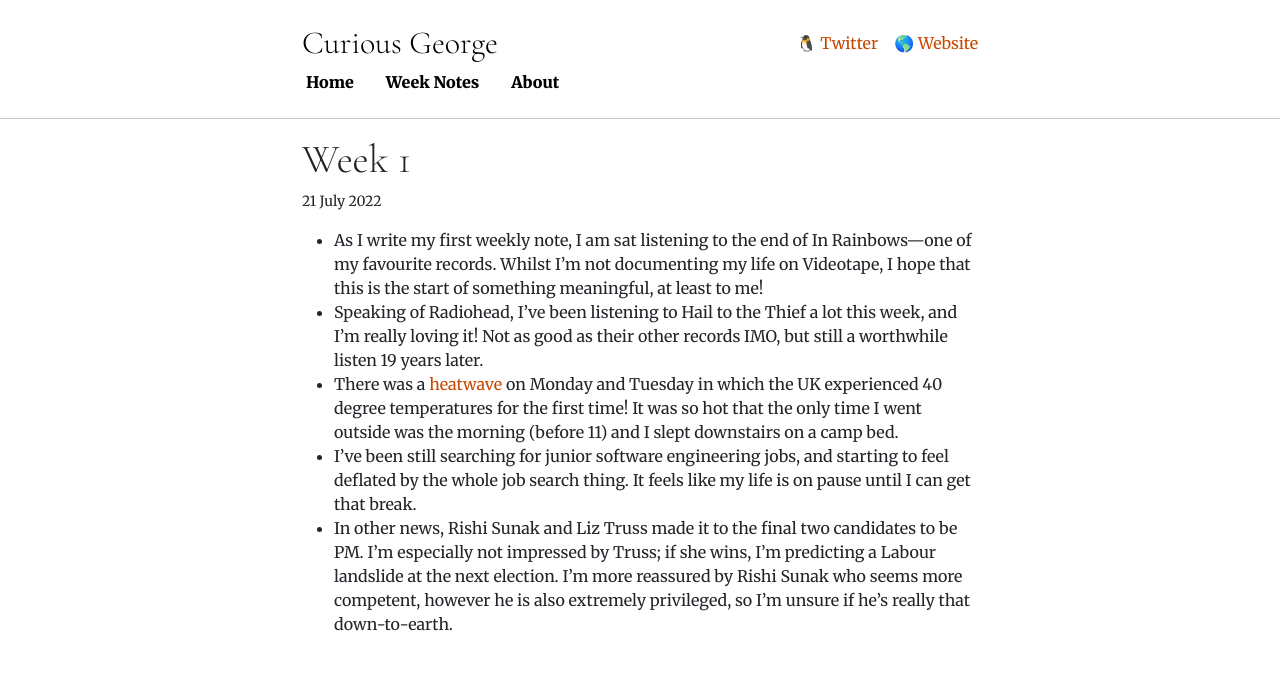
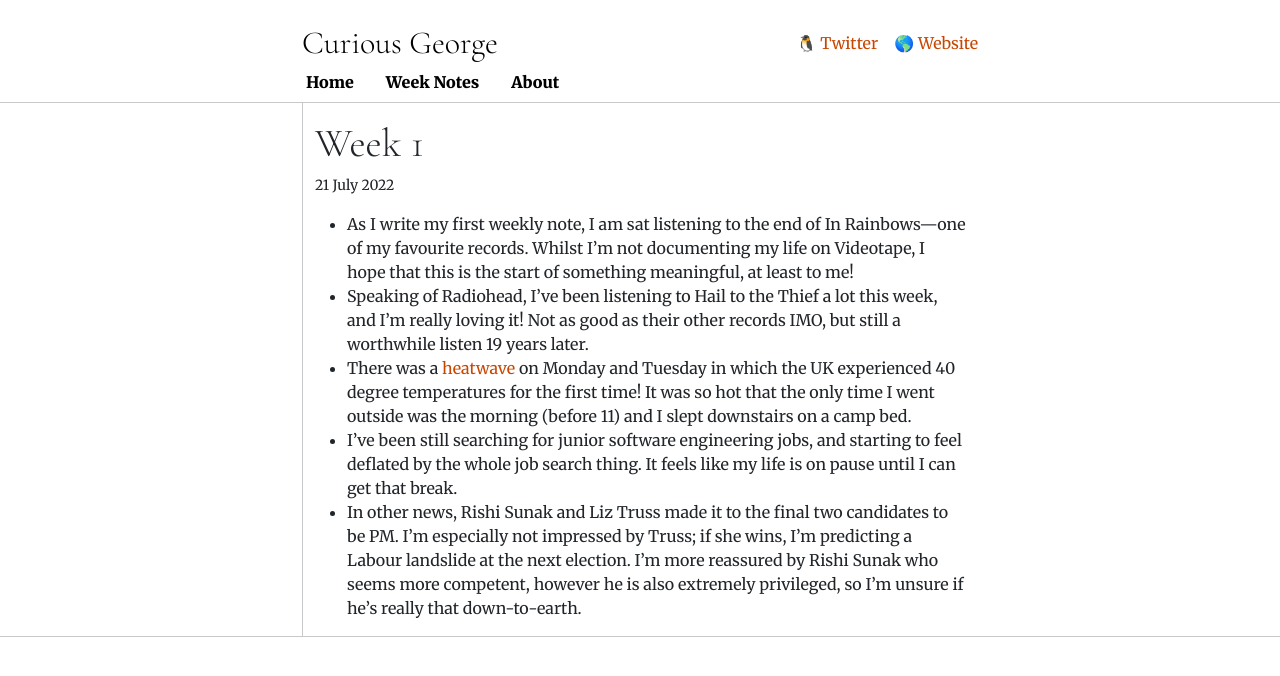
Before and after one commit to gsbaker/gsbaker.github.io, a Jekyll site: the page built from _posts/2022-07-21-week-1.md, in a window 1280 px wide. Shown: the top 676 px of the page. Built offline with Jekyll 4.4.1, drawn with Linux system fonts in a browser that asks for light colours; nearby versions of some CDN libraries.

Commit message:
Add vr to post

```diff
--- a/_layouts/post.html
+++ b/_layouts/post.html
@@ -2,6 +2,8 @@
 layout: default
 ---
 
+<div class="d-flex container">
+  <div class="vr"></div>
   <article class="mt-3 p-0" id="">
     <div class="container">
       <header class="">
@@ -25,3 +27,6 @@ layout: default
     </div>
 
   </article>
+</div>
+
+<hr>
--- a/style.scss
+++ b/style.scss
@@ -23,6 +23,11 @@ a {
   &:hover {
     color: $highlight-color;
   }
+}
+
+hr {
+  padding: 0;
+  margin: 0;
 }
 
 .nav-link {
```
Lines whose indentation alone changed are shown as unchanged.
